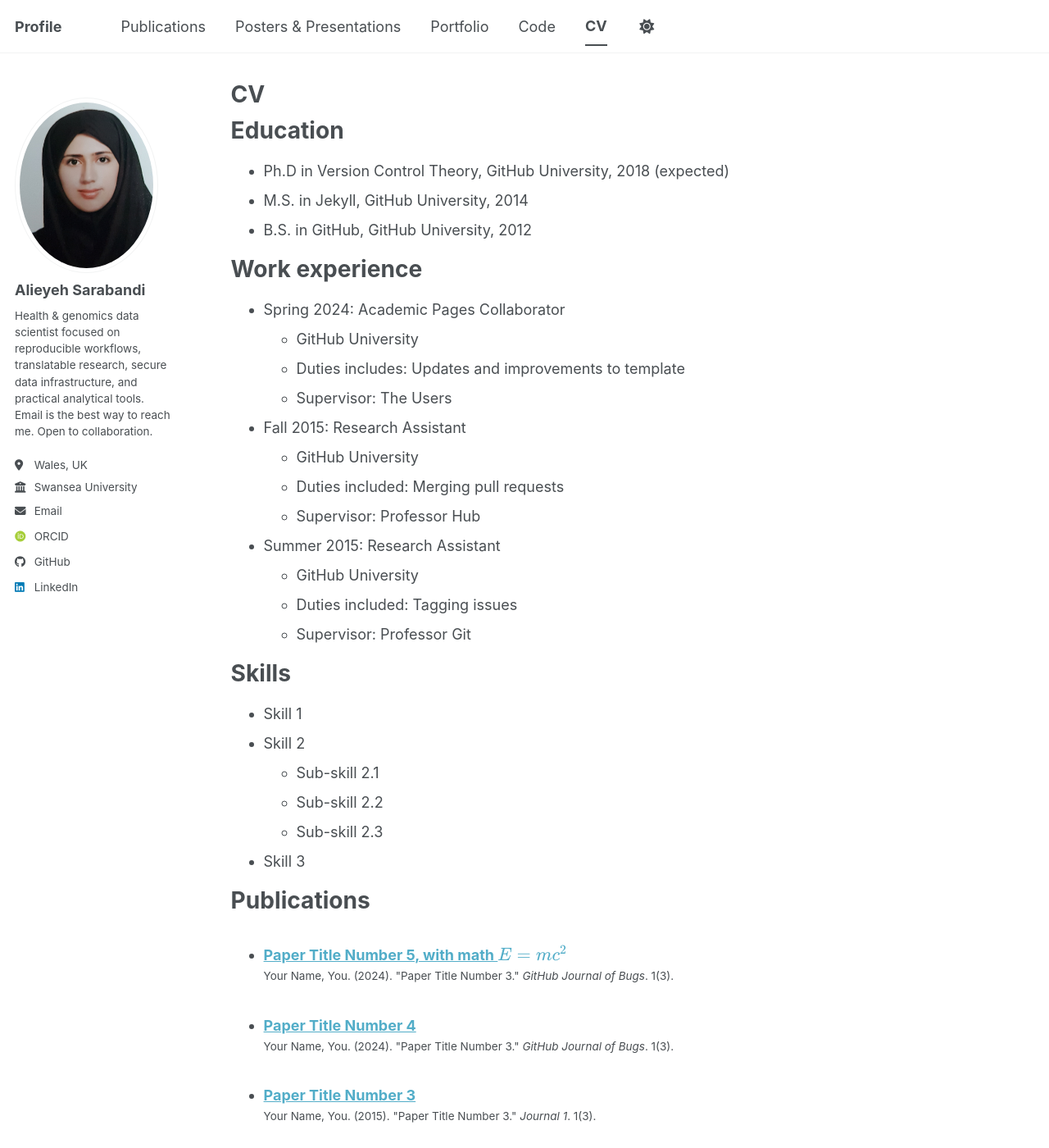
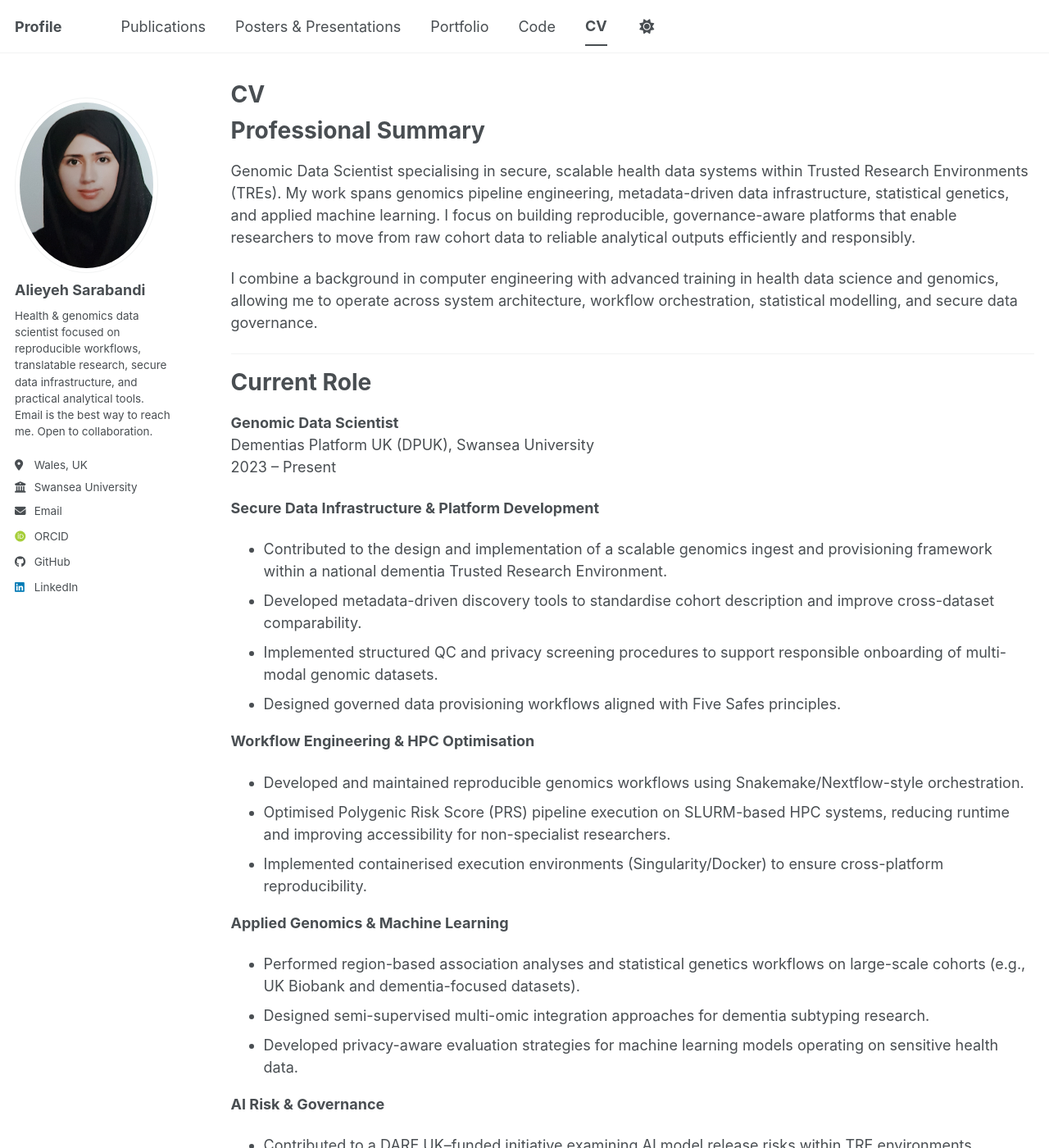
Before and after one commit to Alieyeh/alieyeh.github.io, a Jekyll site: the page built from _pages/cv.md, in a window 1280 px wide and 1400 px high. Shown: the whole window at 82% size. Built offline with Jekyll 4.4.1, drawn with Linux system fonts in a browser that asks for light colours; some web fonts are replaced; a script bundle is joined from its source files by our own code; library files that are not in the unit come from our copies; some of the changed text lies outside the part shown.

Commit message:
Update cv.md

```diff
--- a/_pages/cv.md
+++ b/_pages/cv.md
@@ -9,56 +9,135 @@ redirect_from:
 
 {% include base_path %}
 
+Professional Summary
+======
+Genomic Data Scientist specialising in secure, scalable health data systems within Trusted Research Environments (TREs). My work spans genomics pipeline engineering, metadata-driven data infrastructure, statistical genetics, and applied machine learning. I focus on building reproducible, governance-aware platforms that enable researchers to move from raw cohort data to reliable analytical outputs efficiently and responsibly.
+
+I combine a background in computer engineering with advanced training in health data science and genomics, allowing me to operate across system architecture, workflow orchestration, statistical modelling, and secure data governance.
+
+---
+
+Current Role
+======
+
+**Genomic Data Scientist**
+Dementias Platform UK (DPUK), Swansea University
+2023 – Present
+
+**Secure Data Infrastructure & Platform Development**
+- Contributed to the design and implementation of a scalable genomics ingest and provisioning framework within a national dementia Trusted Research Environment.
+- Developed metadata-driven discovery tools to standardise cohort description and improve cross-dataset comparability.
+- Implemented structured QC and privacy screening procedures to support responsible onboarding of multi-modal genomic datasets.
+- Designed governed data provisioning workflows aligned with Five Safes principles.
+
+**Workflow Engineering & HPC Optimisation**
+- Developed and maintained reproducible genomics workflows using Snakemake/Nextflow-style orchestration.
+- Optimised Polygenic Risk Score (PRS) pipeline execution on SLURM-based HPC systems, reducing runtime and improving accessibility for non-specialist researchers.
+- Implemented containerised execution environments (Singularity/Docker) to ensure cross-platform reproducibility.
+
+**Applied Genomics & Machine Learning**
+- Performed region-based association analyses and statistical genetics workflows on large-scale cohorts (e.g., UK Biobank and dementia-focused datasets).
+- Designed semi-supervised multi-omic integration approaches for dementia subtyping research.
+- Developed privacy-aware evaluation strategies for machine learning models operating on sensitive health data.
+
+**AI Risk & Governance**
+- Contributed to a DARE UK–funded initiative examining AI model release risks within TRE environments.
+- Evaluated privacy attack vectors (e.g., membership and attribute inference risks) and mitigation strategies.
+- Supported practical recommendations for safe AI deployment within secure research platforms.
+
+**Leadership & Mentorship**
+- Serving as project lead for a genomics metadata curation and discovery initiative, supervising an intern.
+- Contributed to internal training materials and HPC usage guidance for researchers.
+
+---
+
+Previous Experience
+======
+
+**Data Scientist – Human Genetics (GSK, complementary role)**
+2021 – 2022
+
+- Worked on human genetic data applications for drug discovery.
+- Conducted annotation and region-based association analyses on large-scale genomic datasets.
+- Supported translational research by integrating genetic evidence into target prioritisation workflows.
+
+**Data Scientist – Health Research Project**
+2020 – 2021
+
+- Developed machine learning models for clinical risk prediction in hospitalised patients.
+- Applied survival modelling, decision trees, and rule-mining approaches to structured hospital datasets.
+- Contributed to analysis of COVID-19 outcomes in high-risk populations.
+
+**Software & Backend Development (Early Career Roles)**
+2017 – 2019
+
+- Developed backend systems and database-driven applications.
+- Designed relational database schemas and implemented RESTful API-style architectures.
+- Gained experience in production-oriented software engineering and structured system design.
+
+---
+
 Education
 ======
-* Ph.D in Version Control Theory, GitHub University, 2018 (expected)
-* M.S. in Jekyll, GitHub University, 2014
-* B.S. in GitHub, GitHub University, 2012
 
-Work experience
+**MSc Health Data Science (Genomics specialisation)**
+University of Exeter, 2022–2023
+- Thesis (in collaboration with GSK): Using human genetic data to inform drug discovery through annotation strategies and region-based association testing.
+
+**BSc Computer Engineering**
+Iran University of Science and Technology, 2016–2021
+- Thesis: Disease prediction using symptom–disease network modelling and probabilistic inference software.
+
+---
+
+Technical Expertise
 ======
-* Spring 2024: Academic Pages Collaborator
-  * GitHub University
-  * Duties includes: Updates and improvements to template
-  * Supervisor: The Users
 
-* Fall 2015: Research Assistant
-  * GitHub University
-  * Duties included: Merging pull requests
-  * Supervisor: Professor Hub
+**Workflow & Infrastructure**
+- Linux environments, HPC (SLURM), containerisation (Singularity/Docker)
+- Reproducible pipeline design (Snakemake, Nextflow-style orchestration)
+- Structured data ingest, metadata standardisation, QC automation
+- Secure research computing and governed data access frameworks
 
-* Summer 2015: Research Assistant
-  * GitHub University
-  * Duties included: Tagging issues
-  * Supervisor: Professor Git
+**Genomics & Statistical Genetics**
+- Polygenic Risk Scores (PRS), region-based association tests
+- Large-scale cohort analysis (e.g., UK Biobank-scale workflows)
+- Multi-omics integration strategies
+- Genomic QC and preprocessing toolchains
 
-Skills
+**Machine Learning & Data Science**
+- Semi-supervised learning
+- Survival modelling and classification models
+- Privacy attack simulation (membership/attribute inference)
+- Model evaluation under governance constraints
+
+**Software & Data Engineering**
+- Python (pandas, numpy, scikit-learn, PyTorch)
+- R for statistical genetics workflows
+- SQL and relational database design (ER modelling)
+- RESTful design principles
+- Unit testing and performance-aware system design
+
+---
+
+Publications & Reports
 ======
-* Skill 1
-* Skill 2
-  * Sub-skill 2.1
-  * Sub-skill 2.2
-  * Sub-skill 2.3
-* Skill 3
+<ul>{% for post in site.publications reversed %}
+  {% include archive-single-cv.html %}
+{% endfor %}</ul>
 
-Publications
+---
+
+Conference Posters & Talks
 ======
-  <ul>{% for post in site.publications reversed %}
-    {% include archive-single-cv.html %}
-  {% endfor %}</ul>
+<ul>{% for post in site.talks reversed %}
+  {% include archive-single-talk-cv.html  %}
+{% endfor %}</ul>
 
-Talks
+---
+
+Service & Professional Contributions
 ======
-  <ul>{% for post in site.talks reversed %}
-    {% include archive-single-talk-cv.html  %}
-  {% endfor %}</ul>
-
-Teaching
-======
-  <ul>{% for post in site.teaching reversed %}
-    {% include archive-single-cv.html %}
-  {% endfor %}</ul>
-
-Service and leadership
-======
-* Currently signed in to 43 different slack teams
+- Contributor to internal training materials on secure genomics workflows and HPC usage.
+- Contributor to policy-oriented work on AI risk and responsible data science in secure environments.
+- Author of educational material on selecting appropriate genomics datasets for research use cases.
```
